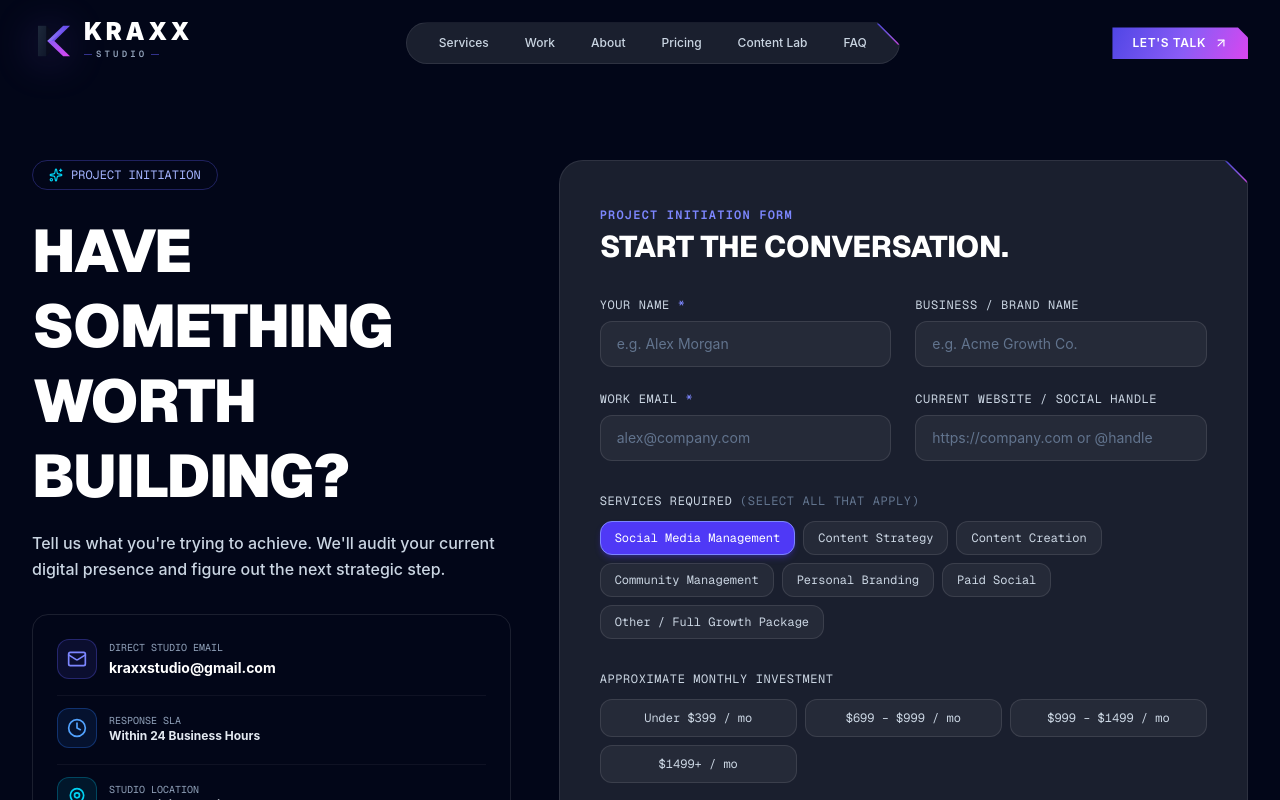
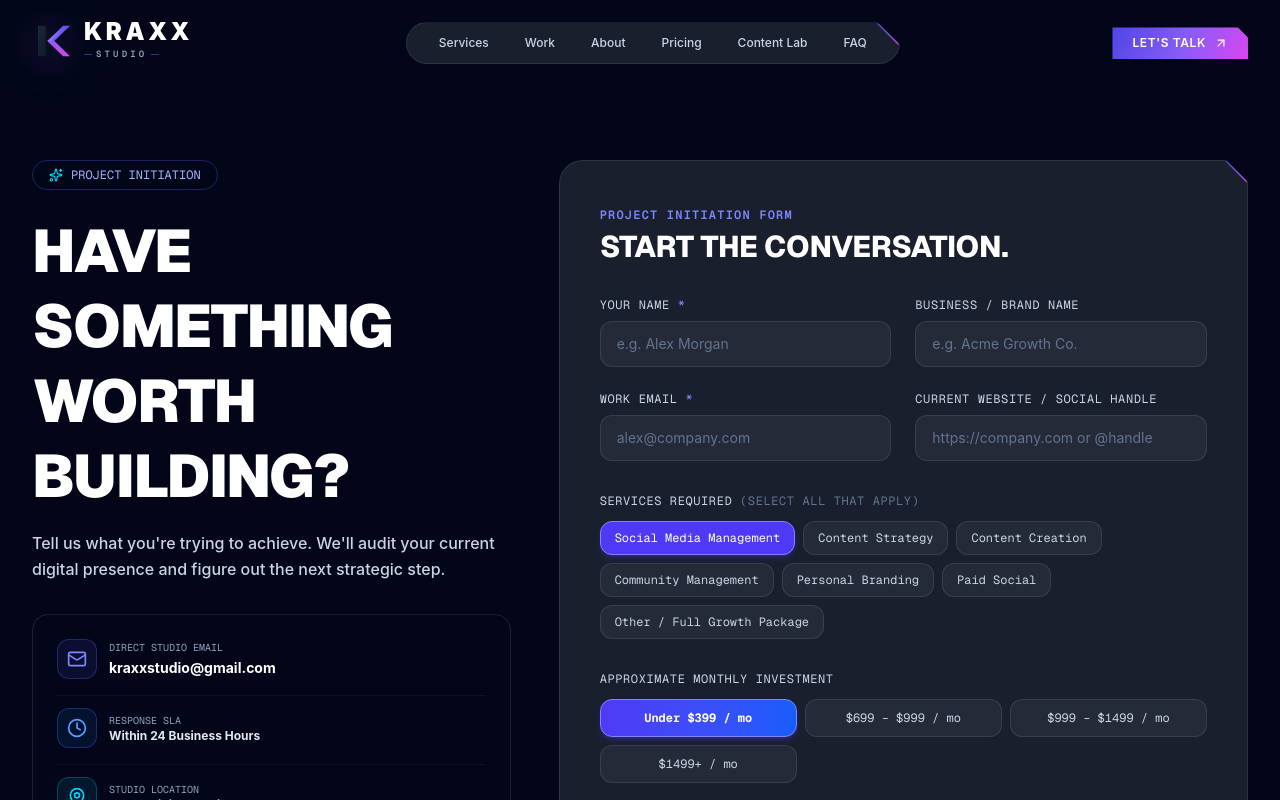
Before and after one commit to Basilmellow/kraxxstudio, a Next.js app: page /contact in a window 1280 px wide. Shown: the top 800 px of the page. Built offline with nearby package versions, Linux system fonts and the light colour scheme.

Commit message:
Update ContactForm.tsx

```diff
--- a/src/components/ui/ContactForm.tsx
+++ b/src/components/ui/ContactForm.tsx
@@ -26,7 +26,7 @@ export function ContactForm() {
   });
 
   const [selectedServices, setSelectedServices] = useState<string[]>(["Social Media Management"]);
-  const [selectedBudget, setSelectedBudget] = useState<string>("$1k – $2.8k / mo");
+  const [selectedBudget, setSelectedBudget] = useState<string>("Under $399 / mo");
   const [status, setStatus] = useState<"idle" | "loading" | "success" | "error">("idle");
   const [errorMessage, setErrorMessage] = useState("");
   // Honeypot: hidden from real users via CSS below. Bots that auto-fill
```
